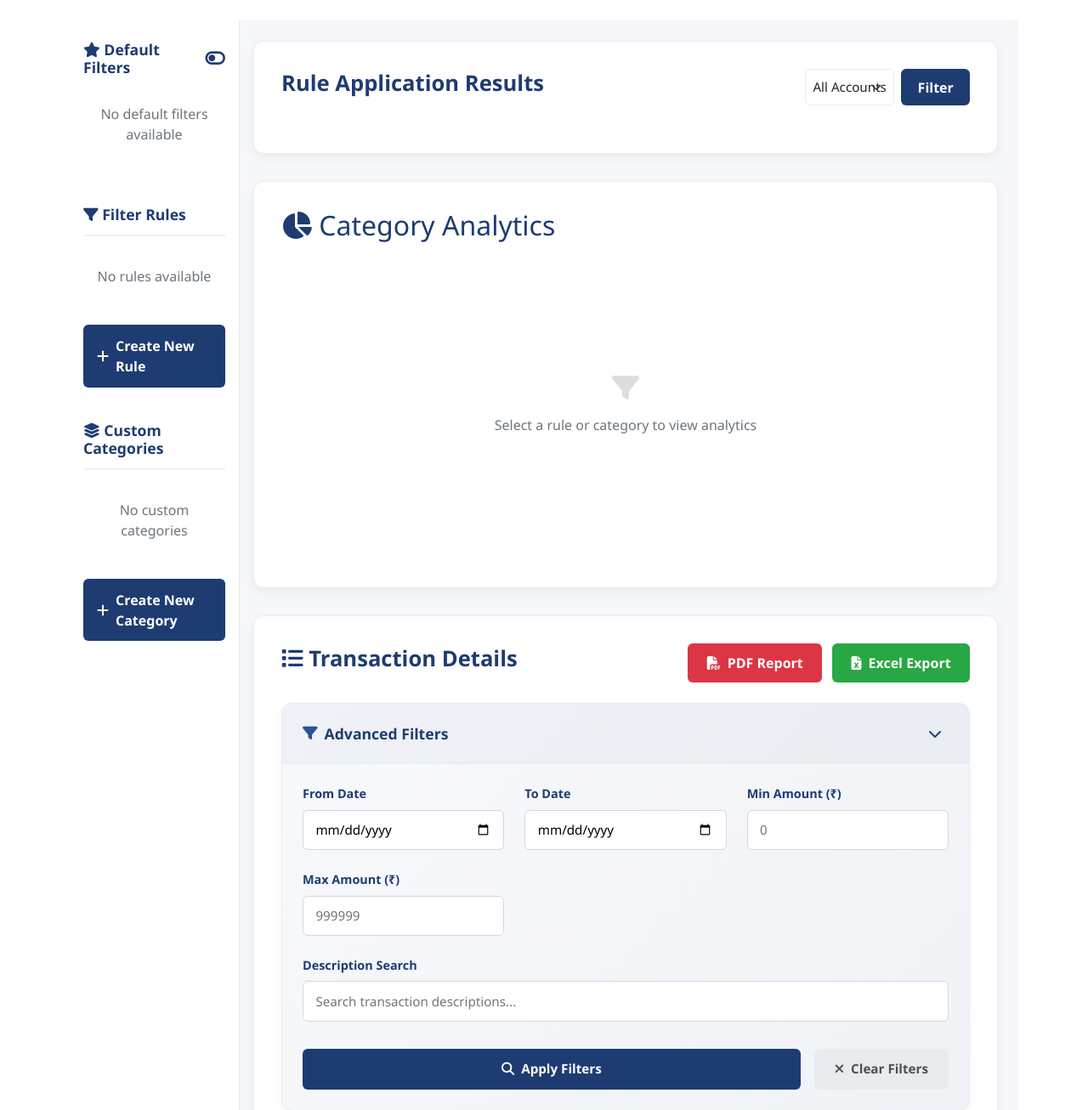
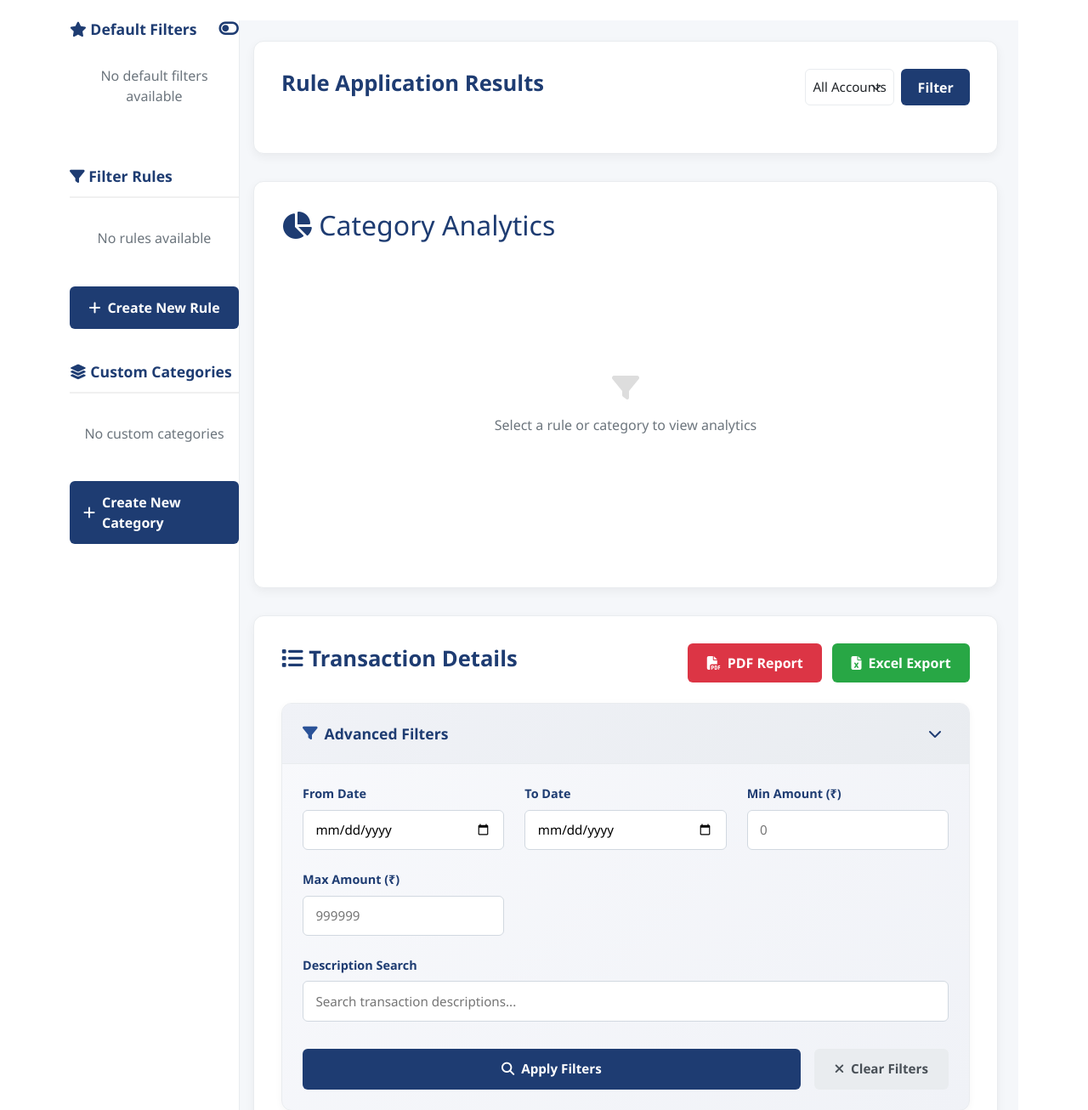
Before and after one commit to internp247-design/BankWatch, a Django app: template templates/analyzer/apply_rules_results.html in a window 1280 px wide. Shown: the part 56-1362 px from the top of the page at 85% size. Run offline with Django 5.2, Linux system fonts and the light colour scheme; the template is opened without the code that fills it, so the values that code supplies are empty.

Commit message:
UI Improve 3.0

```diff
--- a/templates/analyzer/apply_rules_results.html
+++ b/templates/analyzer/apply_rules_results.html
@@ -32,7 +32,7 @@
     .sidebar {
         width: 200px;
         background-color: white;
-        padding: 1.5rem 1rem;
+        padding: 0;
         box-shadow: 2px 0 8px rgba(0, 0, 0, 0.05);
         border-right: 1px solid #e9ecef;
         flex-shrink: 0;
```
